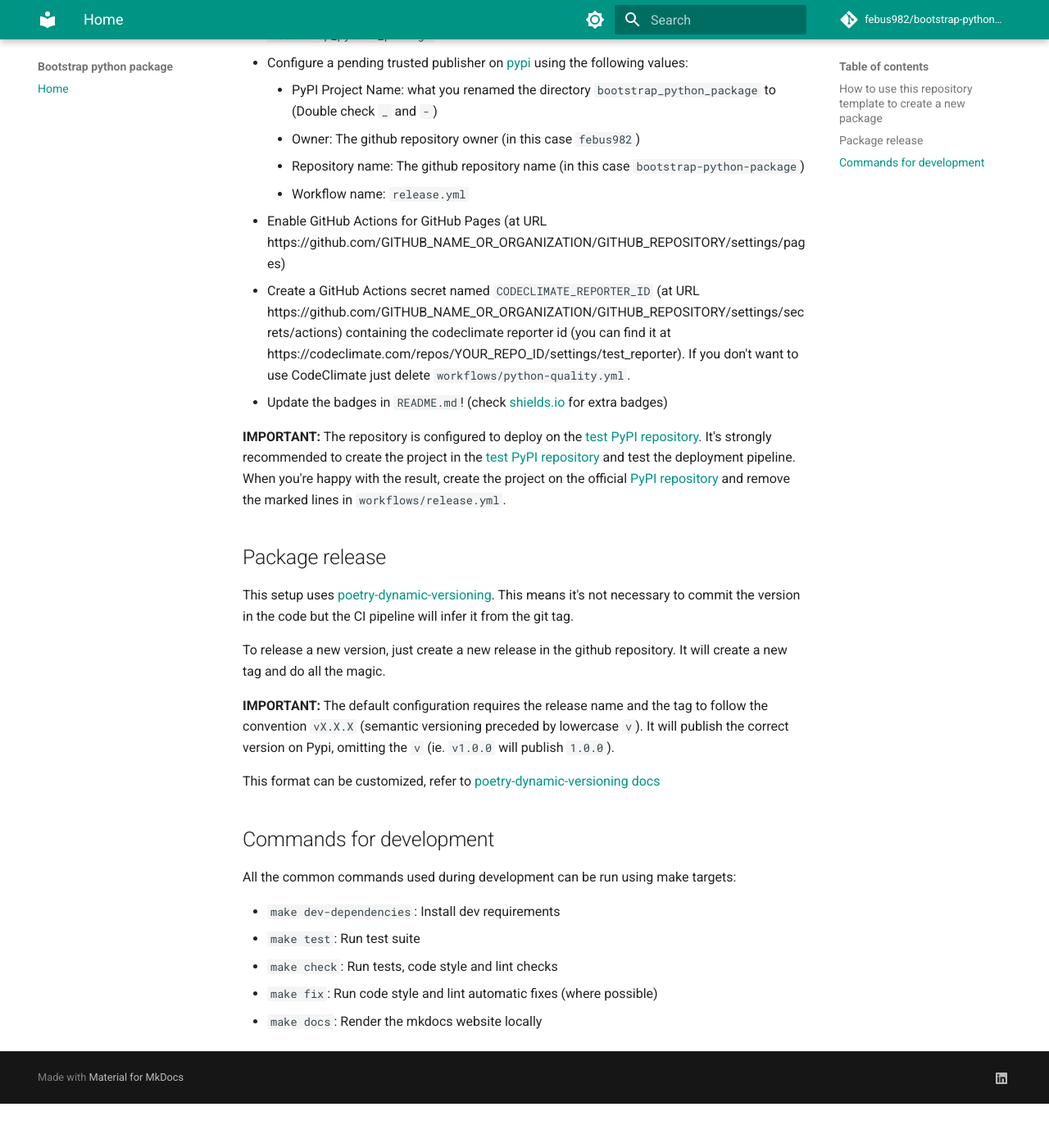
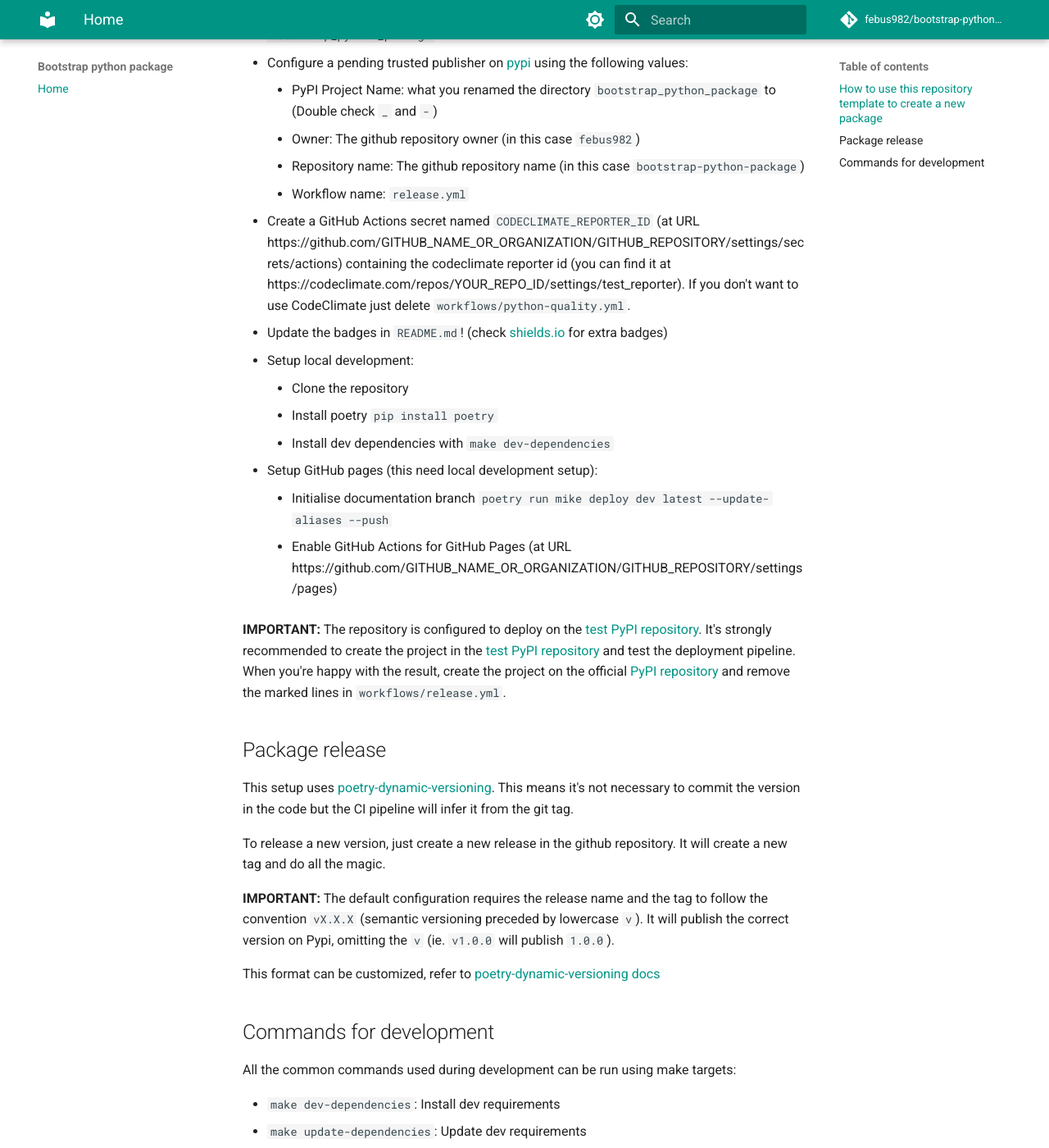
Before and after one commit to febus982/bootstrap-python-package, an MkDocs documentation site: the page built from docs/index.md, in a window 1280 px wide and 1400 px high, scrolled down 821 px. Shown: the whole window at 82% size. Built offline with MkDocs 1.6.1 and Material for MkDocs 9.7.7, drawn with Linux system fonts in a browser that asks for light colours; comment, search, counter and statistics services are not loaded; the version menu is left out; before the commit the page ends 2167 px from its top, so only the background shows below that.

Commit message:
Update docs and Makefile
Signed-off-by: Federico Busetti <729029+febus982@users.noreply.github.com>

```diff
--- a/docs/index.md
+++ b/docs/index.md
@@ -27,11 +27,17 @@
     * Owner: The github repository owner (in this case `febus982`)
     * Repository name: The github repository name (in this case `bootstrap-python-package`)
     * Workflow name: `release.yml`
-* Enable GitHub Actions for GitHub Pages (at URL https://github.com/GITHUB_NAME_OR_ORGANIZATION/GITHUB_REPOSITORY/settings/pages)
 * Create a GitHub Actions secret named `CODECLIMATE_REPORTER_ID` (at URL https://github.com/GITHUB_NAME_OR_ORGANIZATION/GITHUB_REPOSITORY/settings/secrets/actions)
   containing the codeclimate reporter id (you can find it at https://codeclimate.com/repos/YOUR_REPO_ID/settings/test_reporter).
   If you don't want to use CodeClimate just delete `workflows/python-quality.yml`.
 * Update the badges in `README.md`! (check [shields.io](https://shields.io/) for extra badges)
+* Setup local development:
+    * Clone the repository
+    * Install poetry `pip install poetry`
+    * Install dev dependencies with `make dev-dependencies`
+* Setup GitHub pages (this need local development setup):
+    * Initialise documentation branch `poetry run mike deploy dev latest --update-aliases --push`
+    * Enable GitHub Actions for GitHub Pages (at URL https://github.com/GITHUB_NAME_OR_ORGANIZATION/GITHUB_REPOSITORY/settings/pages)
 
 **IMPORTANT:** The repository is configured to deploy on the [test PyPI repository](https://test.pypi.org/).
 It's strongly recommended to create the project in the [test PyPI repository](https://test.pypi.org/) and test
@@ -58,6 +64,7 @@
 All the common commands used during development can be run using make targets:
 
 * `make dev-dependencies`: Install dev requirements
+* `make update-dependencies`: Update dev requirements
 * `make test`: Run test suite
 * `make check`: Run tests, code style and lint checks
 * `make fix`: Run code style and lint automatic fixes (where possible)
```
Also changed, not shown: README.md (+7 -1 lines), 1 other file.
